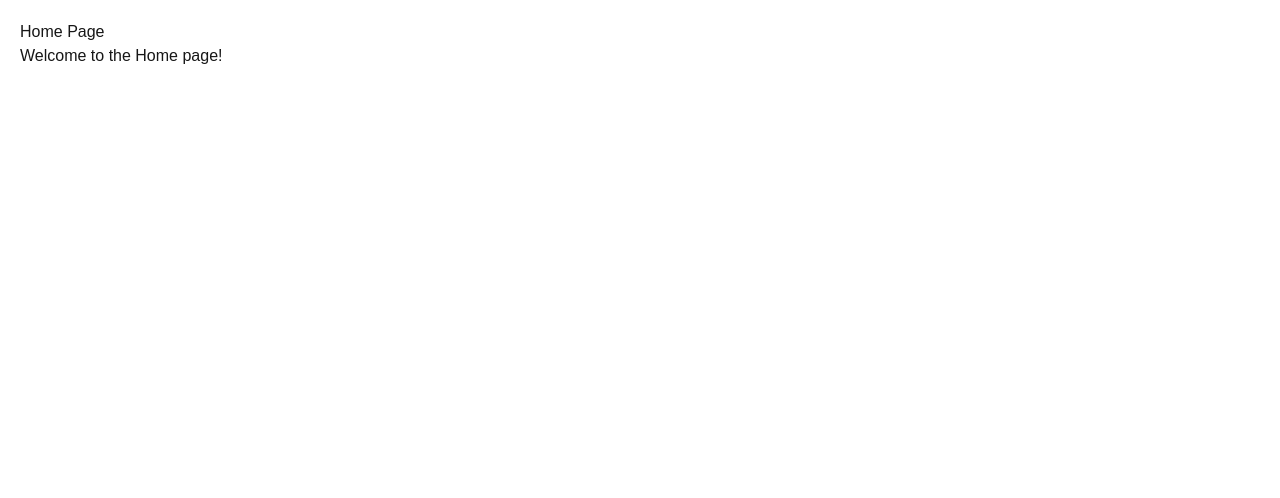
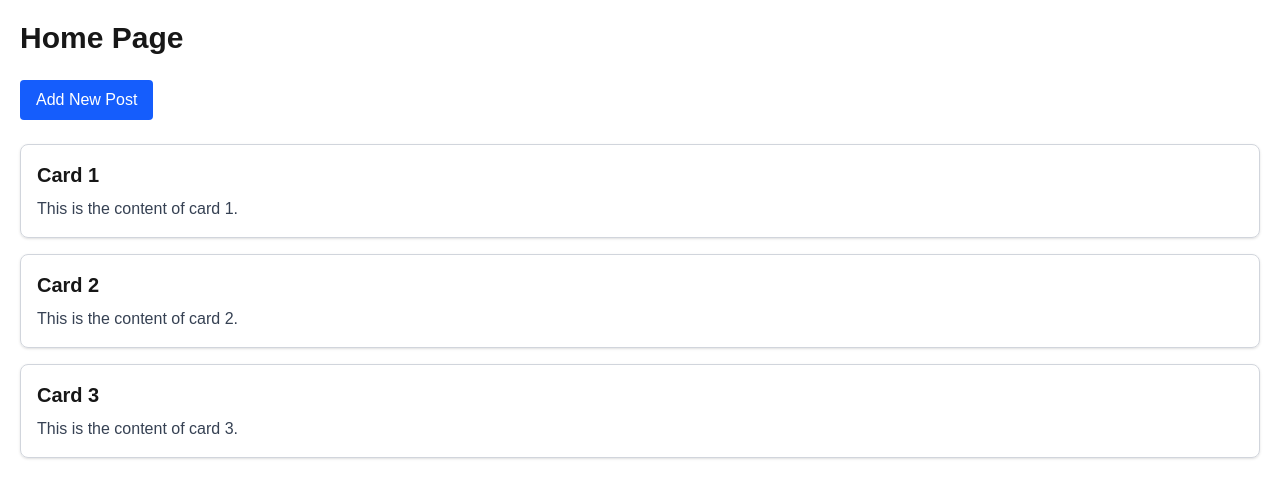
Before and after one commit to Rudymaze/alx-project-0x02-setup, a Next.js app in the folder alx-project-0x02/: page /home in a window 1280 px wide. Shown: the top 498 px of the page. Built offline with nearby package versions, Linux system fonts and the light colour scheme.

Commit message:
first commit

```diff
--- /dev/null
+++ b/alx-project-0x02/components/common/Card.tsx
@@ -0,0 +1,13 @@
+import React from "react";
+import { CardProps } from "../../interfaces";
+
+const Card: React.FC<CardProps> = ({ title, content }) => {
+  return (
+    <div className="border border-gray-300 rounded-lg p-4 mb-4 shadow-sm">
+      <h2 className="text-xl font-semibold mb-2">{title}</h2>
+      <p className="text-gray-700">{content}</p>
+    </div>
+  );
+};
+
+export default Card;
--- /dev/null
+++ b/alx-project-0x02/components/common/PostModal.tsx
@@ -0,0 +1,62 @@
+import React, { useState } from "react";
+
+interface PostModalProps {
+  isOpen: boolean;
+  onClose: () => void;
+  onSubmit: (title: string, content: string) => void;
+}
+
+const PostModal: React.FC<PostModalProps> = ({ isOpen, onClose, onSubmit }) => {
+  const [title, setTitle] = useState("");
+  const [content, setContent] = useState("");
+
+  if (!isOpen) return null;
+
+  const handleSubmit = (e: React.FormEvent) => {
+    e.preventDefault();
+    onSubmit(title, content);
+    setTitle("");
+    setContent("");
+    onClose();
+  };
+
+  return (
+    <div className="fixed inset-0 bg-black bg-opacity-50 flex justify-center items-center z-50">
+      <div className="bg-white rounded-lg p-6 w-full max-w-md">
+        <h2 className="text-xl font-semibold mb-4">Add New Post</h2>
+        <form onSubmit={handleSubmit}>
+          <label className="block mb-2 font-medium">Title</label>
+          <input
+            type="text"
+            className="w-full border border-gray-300 rounded px-3 py-2 mb-4 focus:outline-none focus:ring-2 focus:ring-blue-500"
+            value={title}
+            onChange={(e) => setTitle(e.target.value)}
+            required
+          />
+          <label className="block mb-2 font-medium">Content</label>
+          <textarea
+            className="w-full border border-gray-300 rounded px-3 py-2 mb-4 focus:outline-none focus:ring-2 focus:ring-blue-500"
+            value={content}
+            onChange={(e) => setContent(e.target.value)}
+            required
+          />
+          <div className="flex justify-end gap-4">
+            <button
+              type="button"
+              className="px-4 py-2 rounded bg-gray-300 hover:bg-gray-400"
+              onClick={onClose}>
+              Cancel
+            </button>
+            <button
+              type="submit"
+              className="px-4 py-2 rounded bg-blue-600 text-white hover:bg-blue-700">
+              Add Post
+            </button>
+          </div>
+        </form>
+      </div>
+    </div>
+  );
+};
+
+export default PostModal;
--- a/alx-project-0x02/interfaces/index.ts
+++ b/alx-project-0x02/interfaces/index.ts
@@ -3,7 +3,12 @@ interface Props {
   description: string;
 }
 
-export type { Props };
+interface CardProps {
+  title: string;
+  content: string;
+}
+
+export type { Props, CardProps };
 
 interface State {
   isLoading: boolean;
--- a/alx-project-0x02/pages/home.tsx
+++ b/alx-project-0x02/pages/home.tsx
@@ -1,8 +1,35 @@
+import React, { useState } from "react";
+import Card from "../components/common/Card";
+import PostModal from "../components/common/PostModal";
+
 export default function HomePage() {
+  const [posts, setPosts] = useState([
+    { title: "Card 1", content: "This is the content of card 1." },
+    { title: "Card 2", content: "This is the content of card 2." },
+    { title: "Card 3", content: "This is the content of card 3." },
+  ]);
+  const [isModalOpen, setIsModalOpen] = useState(false);
+
+  const handleAddPost = (title: string, content: string) => {
+    setPosts((prevPosts) => [...prevPosts, { title, content }]);
+  };
+
   return (
-    <main style={{ padding: "20px", fontFamily: "Arial, sans-serif" }}>
-      <h1>Home Page</h1>
-      <p>Welcome to the Home page!</p>
+    <main className="p-5 font-sans">
+      <h1 className="text-3xl font-bold mb-6">Home Page</h1>
+      <button
+        className="mb-6 px-4 py-2 bg-blue-600 text-white rounded hover:bg-blue-700"
+        onClick={() => setIsModalOpen(true)}>
+        Add New Post
+      </button>
+      {posts.map((post, index) => (
+        <Card key={index} title={post.title} content={post.content} />
+      ))}
+      <PostModal
+        isOpen={isModalOpen}
+        onClose={() => setIsModalOpen(false)}
+        onSubmit={handleAddPost}
+      />
     </main>
   );
 }
```
